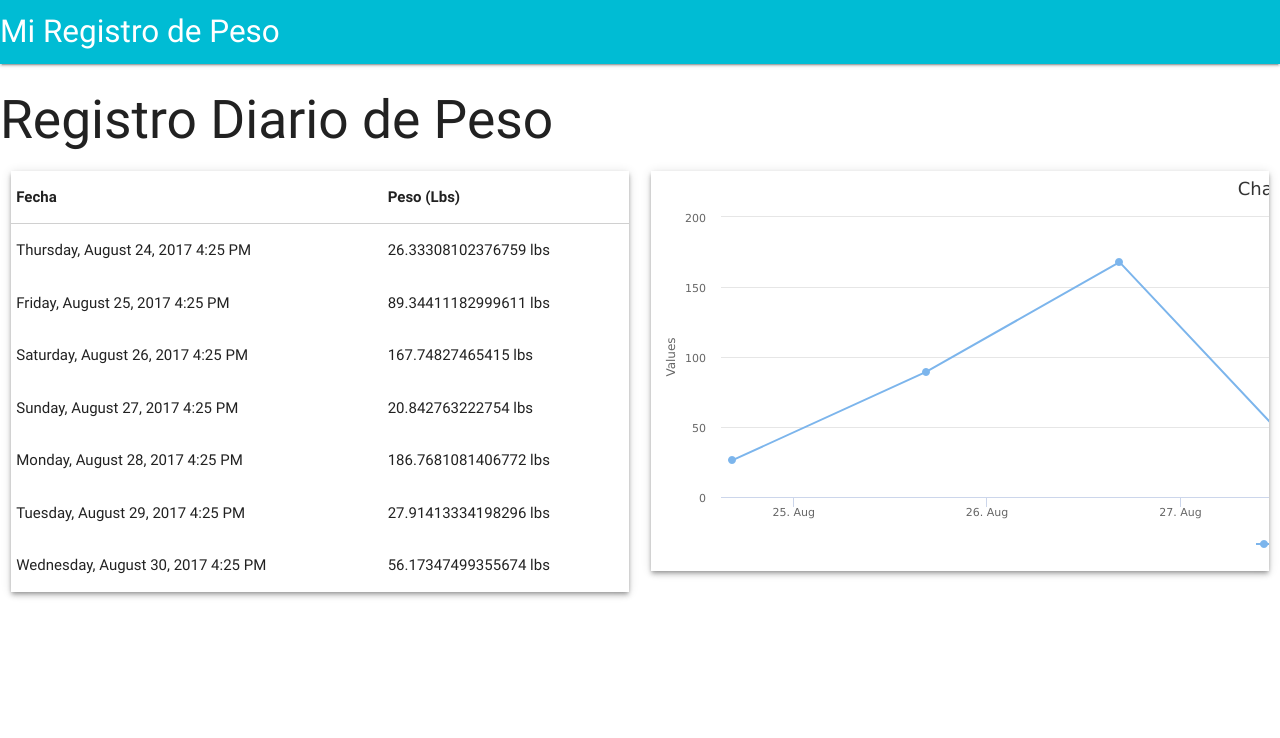
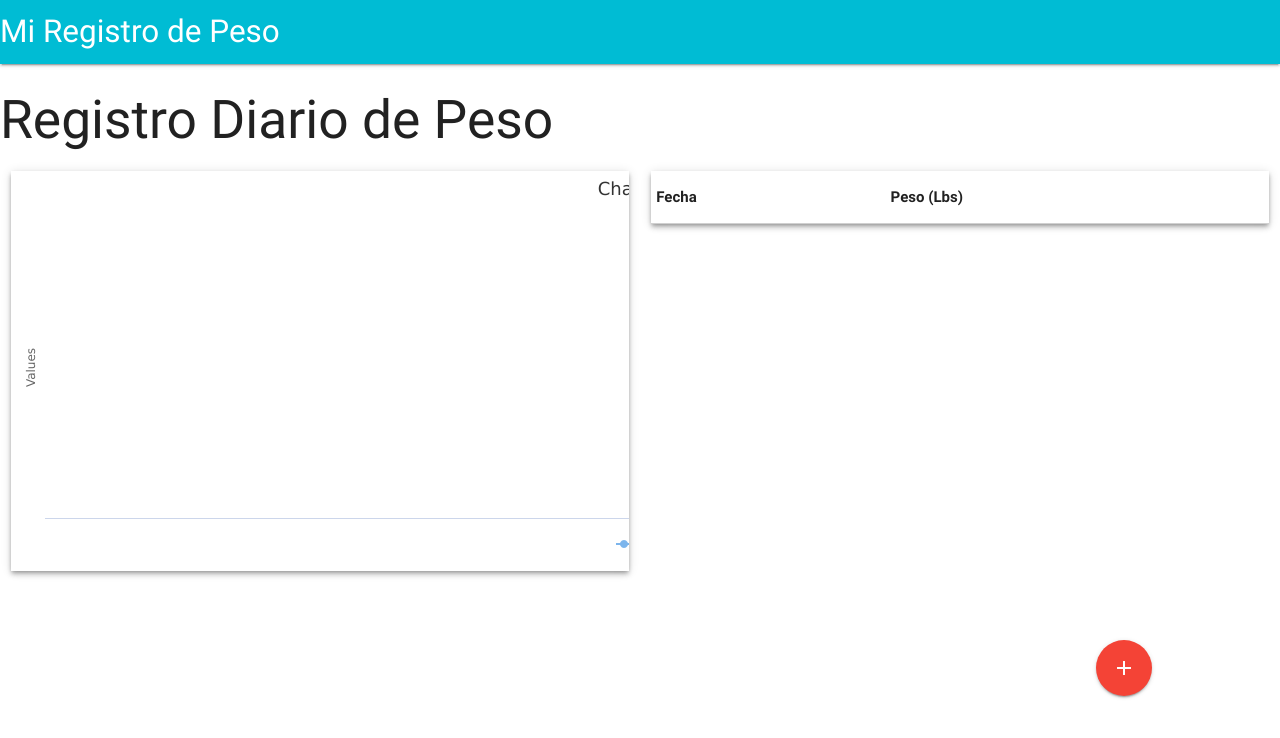
Before and after one commit to gliberte/dataviz-1, a Next.js app: page / in a window 1280 px wide. Shown: the top 738 px of the page. Built offline with nearby package versions, Linux system fonts and the light colour scheme.

Commit message:
refactoring del componente de la grafica

```diff
--- /dev/null
+++ b/componentes/Grafica.js
@@ -0,0 +1,32 @@
+import Highcharts from 'highcharts'
+
+
+export default class Class extends React.Component {
+    componentDidMount() {
+        this.iniciarGrafica(this.props.registros)
+    }
+    componentWillReceiveProps(nextProps) {
+        this.iniciarGrafica(nextProps)
+    }
+    iniciarGrafica = (nextProps)=>{
+        Highcharts.chart('grafica',{
+            xAxis:{
+                type:'datetime',
+                startOnTick:true
+            },
+            series:[
+                {
+                    name:"peso",
+                    data:nextProps.registros
+                }
+            ]
+        })
+    }
+
+    render() {
+        return (
+            <div id="grafica" className="z-depth-2 hoverable">
+            </div>
+        );
+    }
+}
--- /dev/null
+++ b/css/index.css
@@ -0,0 +1,5 @@
+.botonadd{
+    position: absolute;
+    top:70%;
+    right: 20%;
+}
--- a/pages/index.js
+++ b/pages/index.js
@@ -1,30 +1,21 @@
 import Head from 'next/head'
-import Highcharts from 'highcharts'
+import Grafica from '../componentes/Grafica'
 import moment from 'moment'
+
 
 moment.locale('es')
 class Index extends React.Component{
     state = {
-        registros:[1,2,3,4,5,6,7].map(day=>[+moment().add(day,'days'),Math.random()*200])
-    }
-    componentDidMount() {
-
-        this.iniciarGrafica()
-
+        registros:[]
     }
 
-    iniciarGrafica = ()=>{
-        Highcharts.chart('grafica',{
-            xAxis:{
-                type:'datetime'
-            },
-            series:[
-                {
-                    name:"peso",
-                    data:this.props.registros
-                }
-            ]
+
+    onAgregarRegistro = ()=>{
+        const nuevoregistro = [+moment(),Math.random()*200]
+        this.setState({
+            registros:[...this.state.registros,nuevoregistro]
         })
+        console.log(this.state.registros)
     }
     render(){
         return(
@@ -33,6 +24,7 @@ class Index extends React.Component{
                     <title>My App</title>
                     <meta name="viewport" content="initial-scale=1.0,width=device-width"/>
                     <link rel="stylesheet" href="https://cdnjs.cloudflare.com/ajax/libs/materialize/0.100.1/css/materialize.min.css"/>
+                    <link href="https://fonts.googleapis.com/icon?family=Material+Icons" rel="stylesheet"/>
                     <script type="text/javascript" src="https://code.jquery.com/jquery-3.2.1.min.js"></script>
                     <script src="https://cdnjs.cloudflare.com/ajax/libs/materialize/0.100.1/js/materialize.min.js"></script>
                 </Head>
@@ -46,7 +38,12 @@ class Index extends React.Component{
                         <h2>Registro Diario de Peso</h2>
                     </div>
                     <div className="row">
-                <div className="col s6">
+                        <div className="col l6 m12 s12">
+                            <Grafica registros={this.state.registros}/>
+
+                        </div>
+                        <div className="col l6 m12 s12">
+                            <a className="btn-floating btn-large waves-effect waves-light red botonadd" onClick={this.onAgregarRegistro}><i className="material-icons">add</i></a>
                             <table className="z-depth-2 hoverable">
                                 <thead>
                                     <tr>
@@ -56,8 +53,8 @@ class Index extends React.Component{
                                 </thead>
                                 <tbody>
 
-                                {this.props.registros.map(registro=>(
-                                    <tr>
+                                        {this.state.registros.map((registro,index)=>(
+                                            <tr key={index}>
                                                 <td>{moment(registro[0]).format('LLLL')}</td>
                                                 <td>{registro[1]} lbs</td>
                                             </tr>
@@ -68,20 +65,19 @@ class Index extends React.Component{
 
                             </table>
                         </div>
-                <div className="col s6">
-                    <div id="grafica" className="z-depth-2 hoverable">
-                    </div>
-                </div>
                     </div>
                 </meain>
+                <style jsx>{
+                    `.botonadd{
+                        position: absolute;
+                        top:80%;
+                        right: 10%;
+                    }
+                    `
+                }</style>
             </div>
         );
     }
 }
-Index.getInitialProps = function (params) {
-    const registros = [1,2,3,4,5,6,7].map(day=>[+moment().add(day,'days'),Math.random()*200])
-    return {
-        registros
-    }
-}
+
 export default Index
```
Lines whose indentation alone changed are shown as unchanged.
